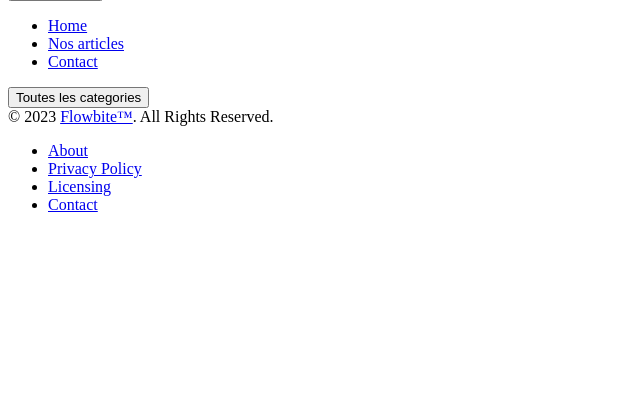
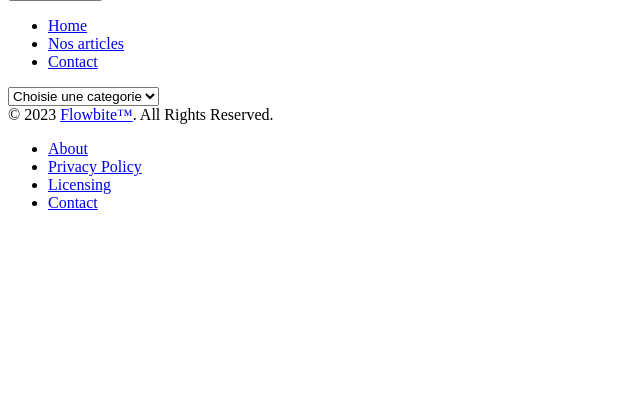
Before and after one commit to Aurelia-Perrier/blog, a Symfony app: template templates/post/posts.html.twig in a window 1280 px wide. Shown: the part 332-752 px from the top of the page, without its empty margins (0-640 px from the left). Run offline with Twig, Linux system fonts and the light colour scheme; the template is opened without the code that fills it, so the values that code supplies are empty; some libraries are stand-ins or nearby versions.

Commit message:
mise en place du formulaire avec un select + soumission avec JS

```diff
--- /dev/null
+++ b/public/js/button-form.js
@@ -0,0 +1,4 @@
+//submit form for sorting posts
+function submitForm(){
+    document.getElementById('sort-category-form').submit();
+}
--- a/templates/post/posts.html.twig
+++ b/templates/post/posts.html.twig
@@ -1,13 +1,18 @@
 {% extends 'base.html.twig' %}
 {% block body %}
-{{include('_flash_messages.html.twig')}}
-	<div class="flex items-center justify-center py-4 md:py-8 flex-wrap">
-		<button type="button" class="text-blue-700 hover:text-white border border-blue-600 bg-white hover:bg-blue-700 focus:ring-4 focus:outline-none focus:ring-blue-300 rounded-full text-base font-medium px-5 py-2.5 text-center mr-3 mb-3 dark:border-blue-500 dark:text-blue-500 dark:hover:text-white dark:hover:bg-blue-500 dark:bg-gray-900 dark:focus:ring-blue-800">Toutes les categories</button>
-	{% for category in categories %}
-		<button type="button" class="text-gray-900 border border-white hover:border-gray-200 dark:border-gray-900 dark:bg-gray-900 dark:hover:border-gray-700 bg-white focus:ring-4 focus:outline-none focus:ring-gray-300 rounded-full text-base font-medium px-5 py-2.5 text-center mr-3 mb-3 dark:text-white dark:focus:ring-gray-800">{{category.name}}</button>
-		{% endfor %}
+	{{include('_flash_messages.html.twig')}}
+	<div class=" w-3/4 mx-auto my-6">
+		<form action="{{ path('app_posts')}}" method="post" id="sort-category-form">
+			<select id="underline_select" name="category" class="block py-2.5 px-0 w-full text-sm text-gray-500 bg-transparent border-0 border-b-2 border-gray-200 appearance-none dark:text-gray-400 dark:border-gray-700 focus:outline-none focus:ring-0 focus:border-gray-200 peer" onclick="submitForm()">
+				<option selected>Choisie une categorie</option>
+				<option value= 0 >Toutes les categories</option>
+				{% for category in categories %}
+					<option value={{category.id}}>{{category.name}}</option>
+				{% endfor %}
+			</select>
+		</form>
+	</div>
 
-	</div>
 	<div class=" mx-4 grid grid-cols-2 md:grid-cols-2 sm:grid-cols-1 gap-4 ">
 		{% for post in posts %}
 			<div>
@@ -34,4 +39,6 @@
 		{% endfor %}
 	</div>
 </div>
-{% endblock %}
+{% block javascripts %}
+	<script src="{{ asset('js/button-form.js')}}"></script>
+{% endblock %}{% endblock %}
```
Also changed, not shown: src/Controller/PostController.php (+13 -4 lines).
